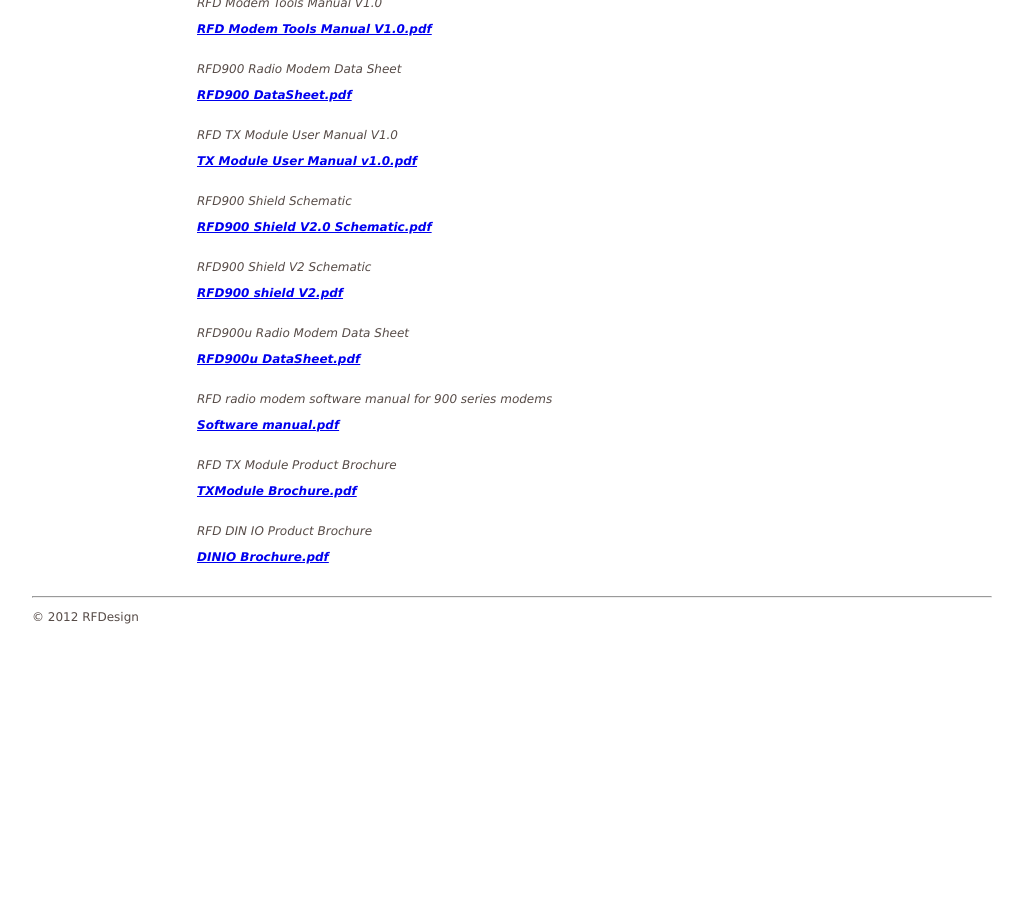
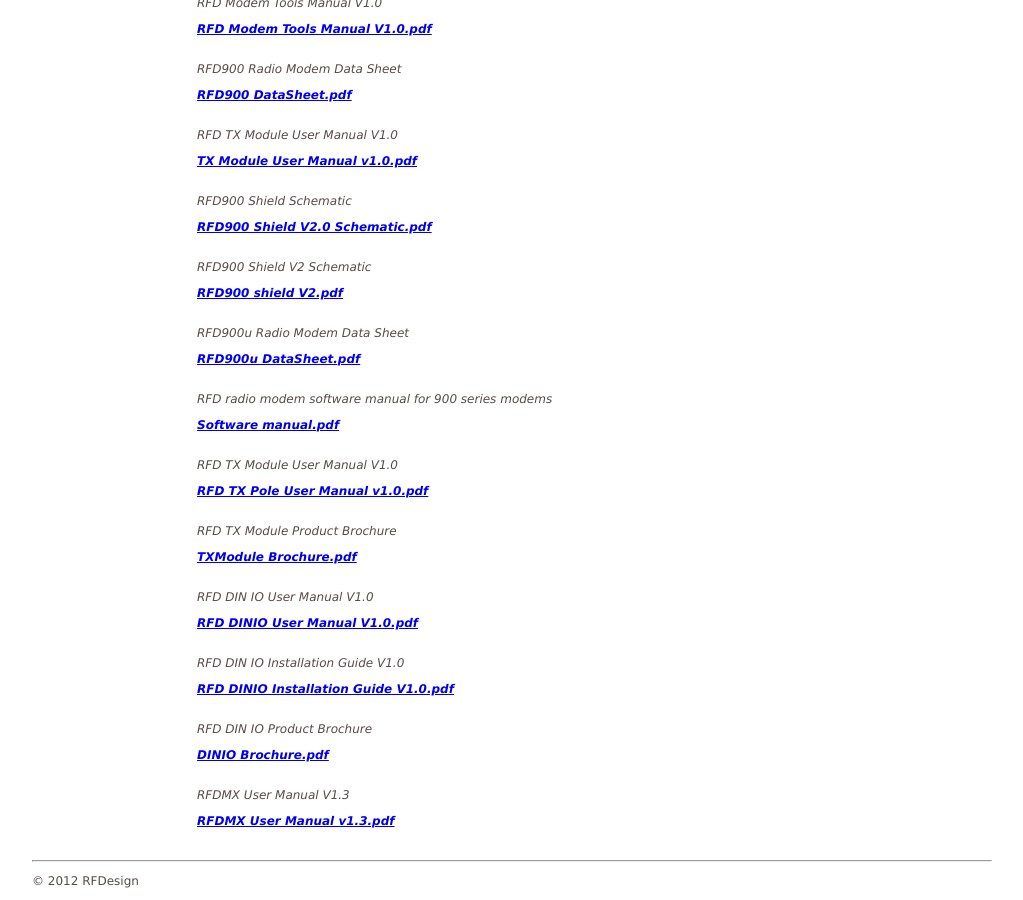
Before and after one commit to RFDesign/rfdesign.github.io, a Jekyll site: the page built from docs.html, in a window 1280 px wide and 900 px high, scrolled down 1004 px. Shown: the whole window, without its empty margins (26-1049 px from the left). Built offline with Jekyll 4.4.1, drawn with Linux system fonts in a browser that asks for light colours; before the commit the page ends 1640 px from its top, so only the background shows below that.

Commit message:
Update docs.yml

```diff
--- a/_data/docs.yml
+++ b/_data/docs.yml
@@ -38,7 +38,15 @@
   des: RFD900u Radio Modem Data Sheet
 - file: Software manual.pdf
   des: RFD	radio	modem	software manual for 900 series modems
+- file: RFD TX Pole User Manual v1.0.pdf
+  des: RFD TX Module User Manual V1.0
 - file: TXModule Brochure.pdf
   des: RFD TX Module Product Brochure
+- file: RFD DINIO User Manual V1.0.pdf
+  des: RFD DIN IO User Manual V1.0
+- file: RFD DINIO Installation Guide V1.0.pdf
+  des: RFD DIN IO Installation Guide V1.0
 - file: DINIO Brochure.pdf
   des: RFD DIN IO Product Brochure
+- file: RFDMX User Manual v1.3.pdf
+  des: RFDMX User Manual V1.3
```
